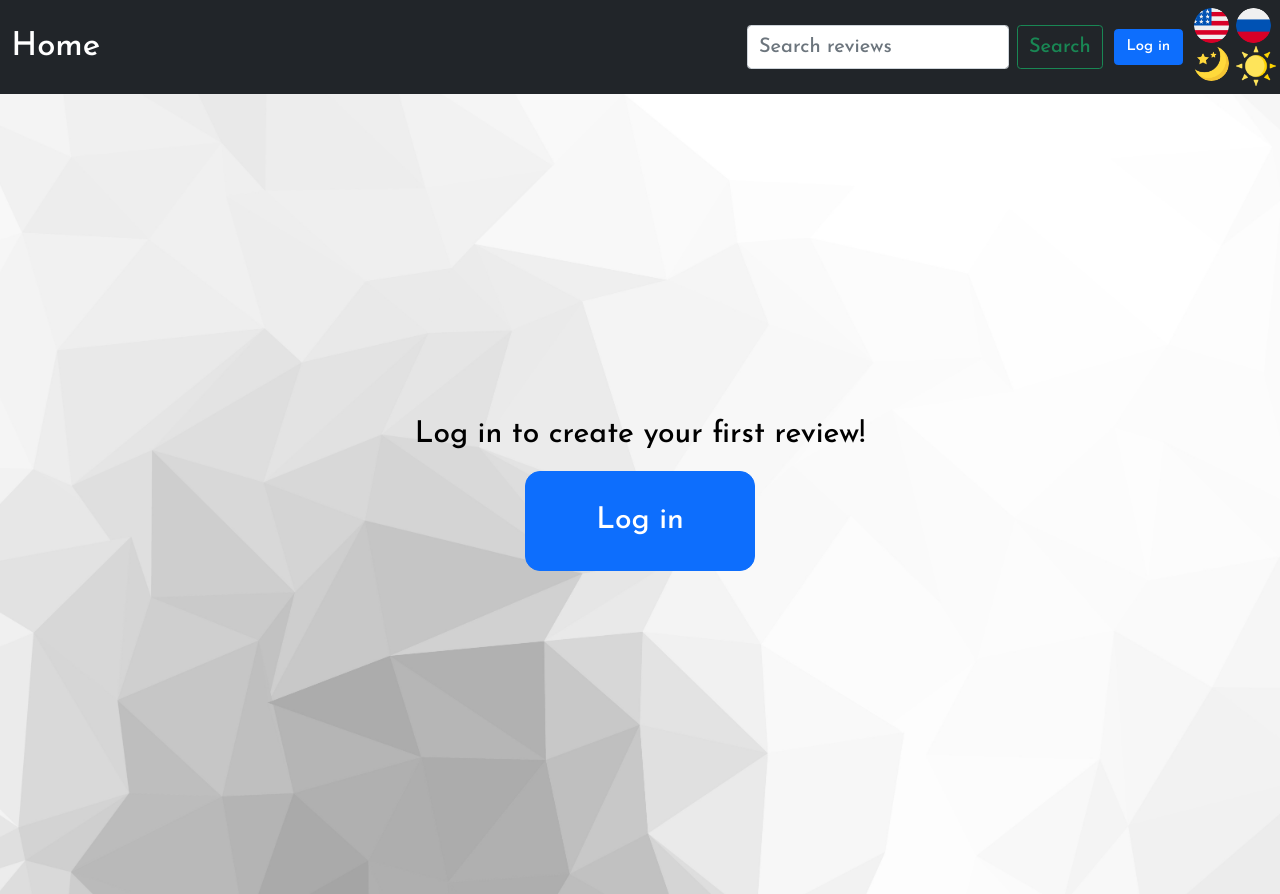
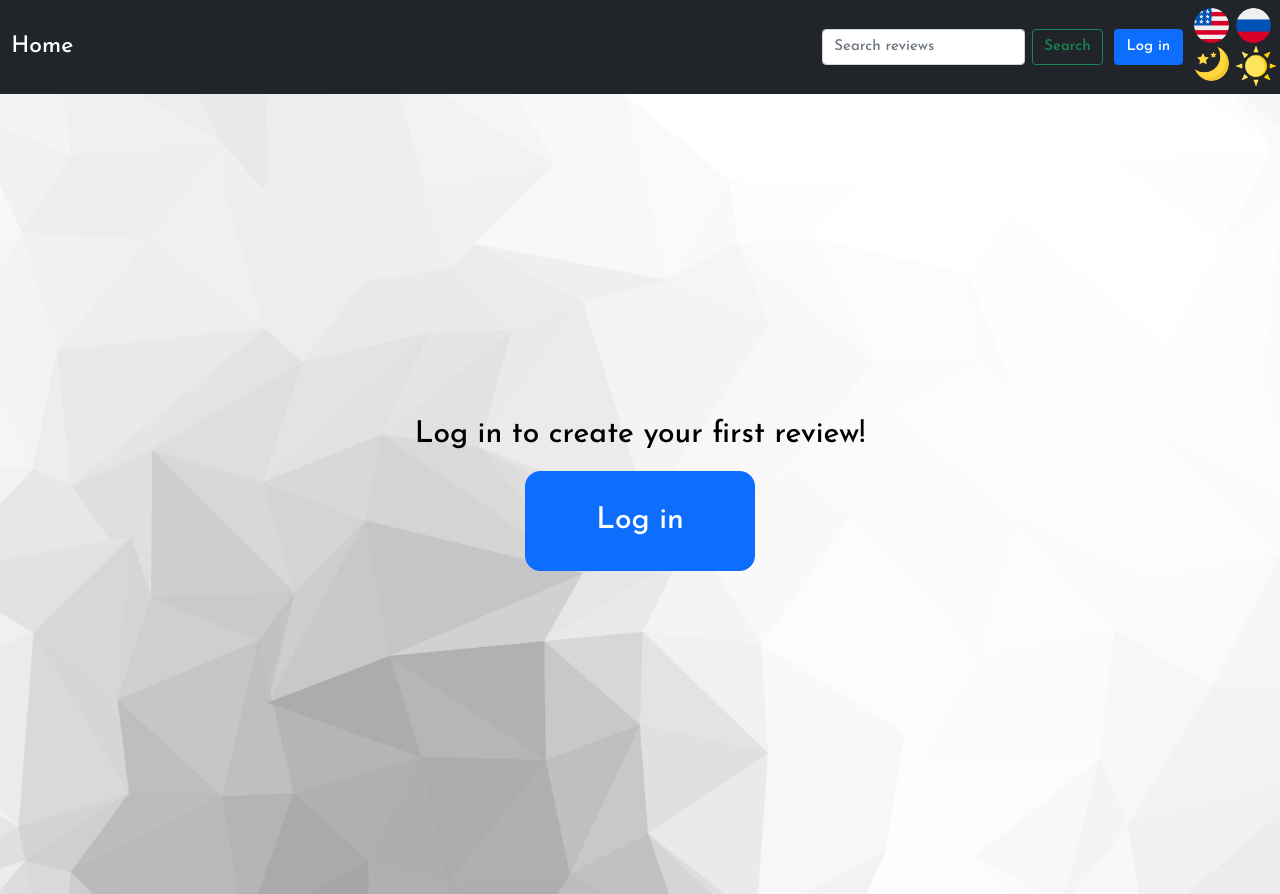
Before and after one commit to DanilaKuzmiankou/RecSocNet, a React (Create React App) app in the folder client/: page /profile in a window 1280 px wide. Built offline with nearby package versions, Linux system fonts and the light colour scheme; no server answers; what i18next-xhr-backend would draw is missing.

Commit message:
Re-worked RecommendationsPage.js menu, added animations to ProfilePage.js buttons, added links to ProfilePage.js in Review.js

```diff
--- a/client/src/components/CustomNav/CustomNav.js
+++ b/client/src/components/CustomNav/CustomNav.js
@@ -40,7 +40,7 @@ export const CustomNav = () => {
           overlay={<Tooltip id='tooltip-disabled'>{t('to_home')}</Tooltip>}
         >
           <Link
-            style={{ fontSize: '33px' }}
+            style={{ fontSize: '23px' }}
             to='/'
             className=' justify-content-start navbar-home-button'
           >
@@ -65,14 +65,14 @@ export const CustomNav = () => {
                 >
                   <Form className='d-flex' onSubmit={search}>
                     <FormControl
-                      style={{ fontSize: '20px' }}
+                      style={{ fontSize: '15px' }}
                       type='search'
                       placeholder={t('search_reviews')}
                       className='me-2 nav-search-bar'
                       aria-label='Search'
                       onChange={(event) => setSearchData(event.target.value)}
                     />
-                    <Button style={{ fontSize: '20px' }} type='submit' variant='outline-success'>
+                    <Button style={{ fontSize: '15px' }} type='submit' variant='outline-success'>
                       {t('search')}
                     </Button>
                   </Form>
```
